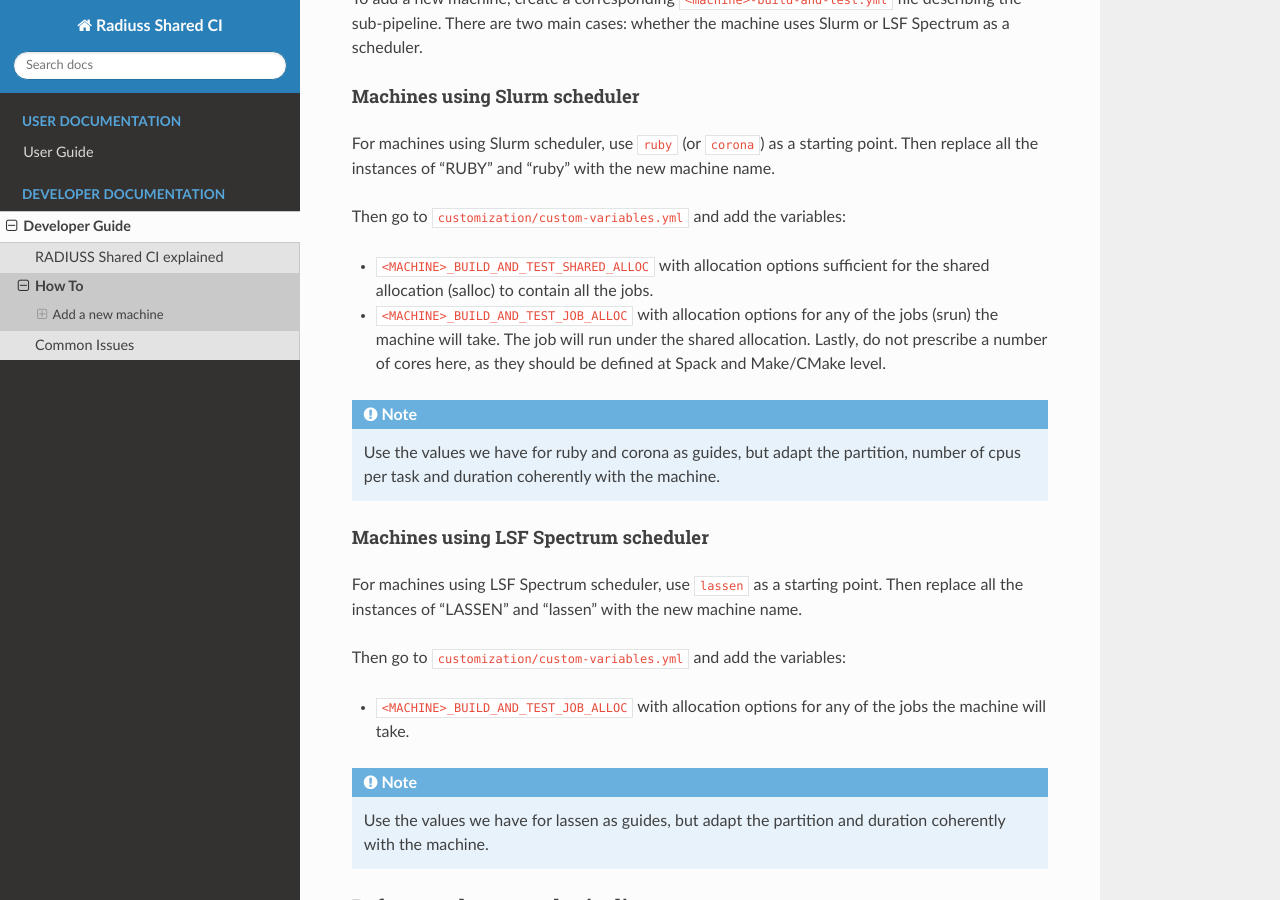
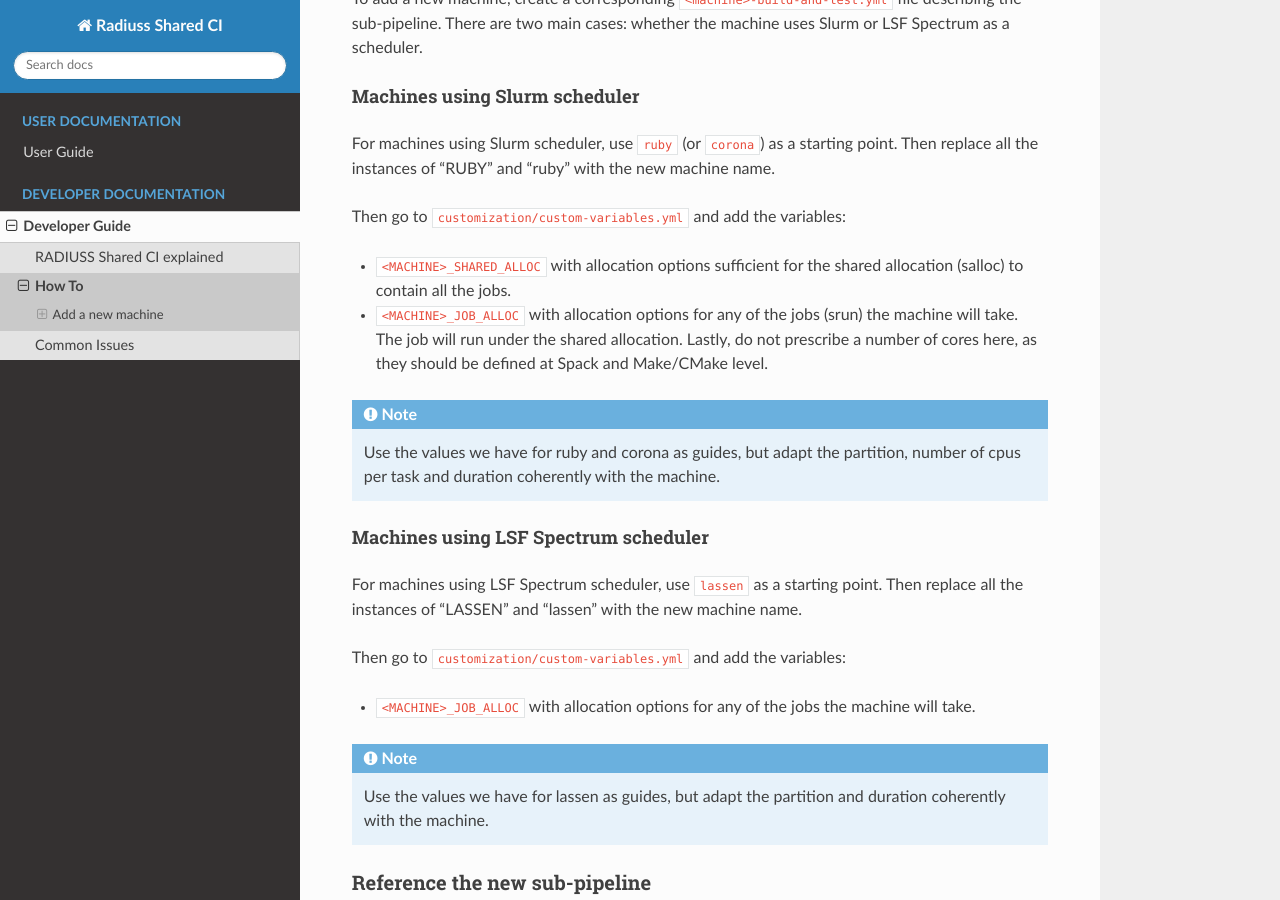
Before and after one commit to LLNL/radiuss-shared-ci, a Sphinx documentation site: the page built from docs/sphinx/dev_guide/how_to.rst, in a window 1280 px wide and 900 px high, scrolled down 351 px. Built offline with Sphinx 7.4.7 and the Read the Docs theme 2.0.0, drawn with Linux system fonts in a browser that asks for light colours.

Commit message:
Update templates

```diff
--- a/docs/sphinx/dev_guide/how_to.rst
+++ b/docs/sphinx/dev_guide/how_to.rst
@@ -37,9 +37,9 @@ name.
 
 Then go to ``customization/custom-variables.yml`` and add the variables:
 
-* ``<MACHINE>_BUILD_AND_TEST_SHARED_ALLOC`` with allocation options sufficient
+* ``<MACHINE>_SHARED_ALLOC`` with allocation options sufficient
   for the shared allocation (salloc) to contain all the jobs.
-* ``<MACHINE>_BUILD_AND_TEST_JOB_ALLOC`` with allocation options for any of the
+* ``<MACHINE>_JOB_ALLOC`` with allocation options for any of the
   jobs (srun) the machine will take. The job will run under the shared
   allocation. Lastly, do not prescribe a number of cores here, as they should
   be defined at Spack and Make/CMake level.
@@ -57,7 +57,7 @@ name.
 
 Then go to ``customization/custom-variables.yml`` and add the variables:
 
-* ``<MACHINE>_BUILD_AND_TEST_JOB_ALLOC`` with allocation options for any of the
+* ``<MACHINE>_JOB_ALLOC`` with allocation options for any of the
   jobs the machine will take.
 
 .. note::
--- a/docs/sphinx/user_guide/setup_ci.rst
+++ b/docs/sphinx/user_guide/setup_ci.rst
@@ -140,7 +140,7 @@ your project. They are described in the following table:
   ``CUSTOM_CI_BUILD_DIR``                    If not using a service user, where to locate build directories (prevent exceeding your disk quota)
   ``GIT_SUBMODULES_STRATEGY``                Controls strategy for the clone performed by GitLab. Consider ``recursive`` if you have submodules, otherwise comment it.
   ``BUILD_ROOT``                             Location (path) where the projects should be built. We provide a sensible default.
-  ``BUILD_AND_TEST_CMD``                     The command that runs the build and test script. Lets you name and store that script however you like.
+  ``JOB_CMD``                     The command that runs the build and test script. Lets you name and store that script however you like.
  ========================================== ==========================================================================================================================
 
 .. note::
@@ -197,8 +197,8 @@ details can be found in the file itself.
   Parameter                                  Description
  ========================================== ==========================================================================================================================
   ``ALLOC_NAME``                             Name of the shared allocation. Should be unique, our default should be fine.
-  ``<MACHINE>_BUILD_AND_TEST_SHARED_ALLOC``  Parameters for the shared allocation. You may extend the resource and time.
-  ``<MACHINE>_BUILD_AND_TEST_JOB_ALLOC``     Parameters for the job allocation. You may extend the resource and time within the scope of the shared allocation.
+  ``<MACHINE>_SHARED_ALLOC``  Parameters for the shared allocation. You may extend the resource and time.
+  ``<MACHINE>_JOB_ALLOC``     Parameters for the job allocation. You may extend the resource and time within the scope of the shared allocation.
   ``PROJECT_<MACHINE>_VARIANTS``             Global variants to be added to all the shared specs.
   ``PROJECT_<MACHINE>_DEPS``                 Global dependencies to be added to all the shared specs.
  ========================================== ==========================================================================================================================
```
Also changed, not shown: 2 other files.
